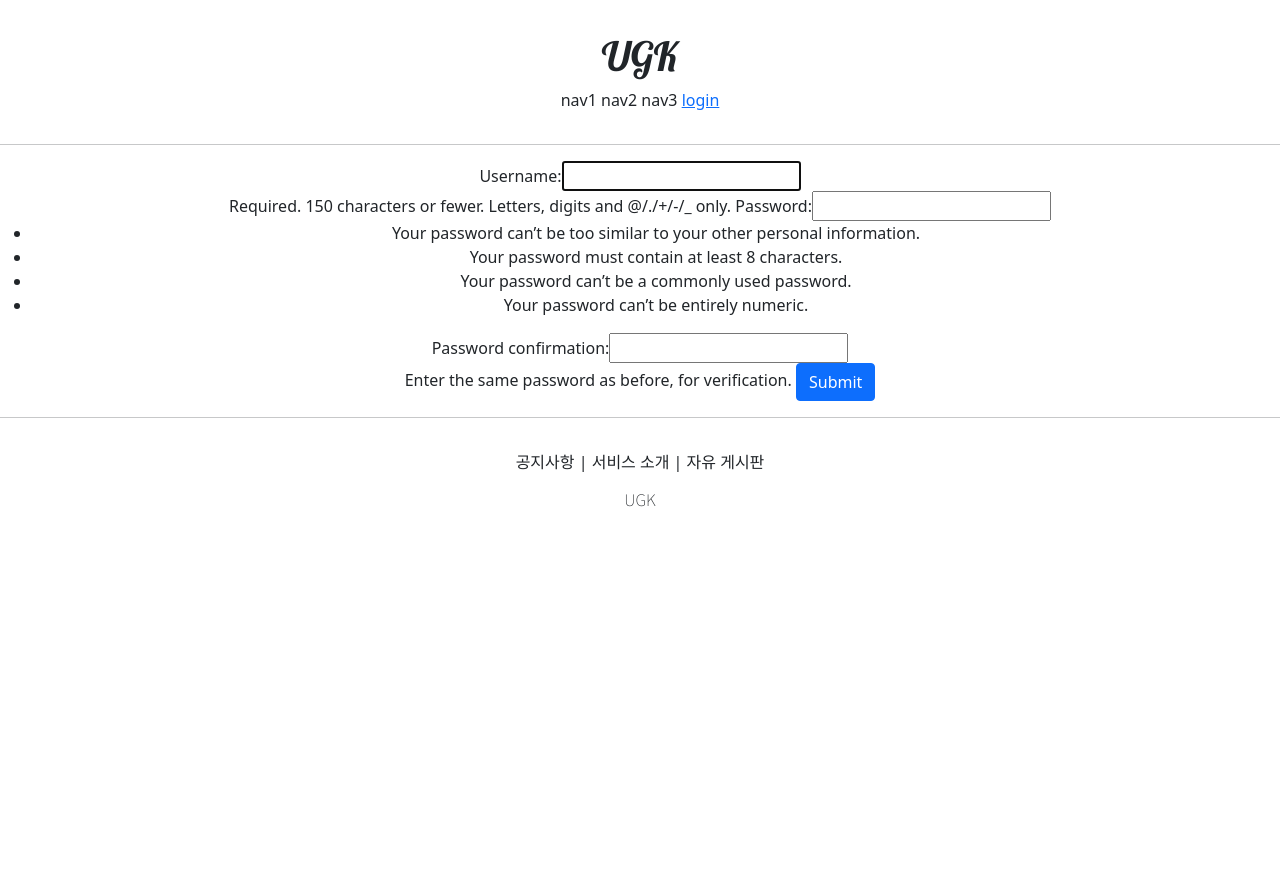
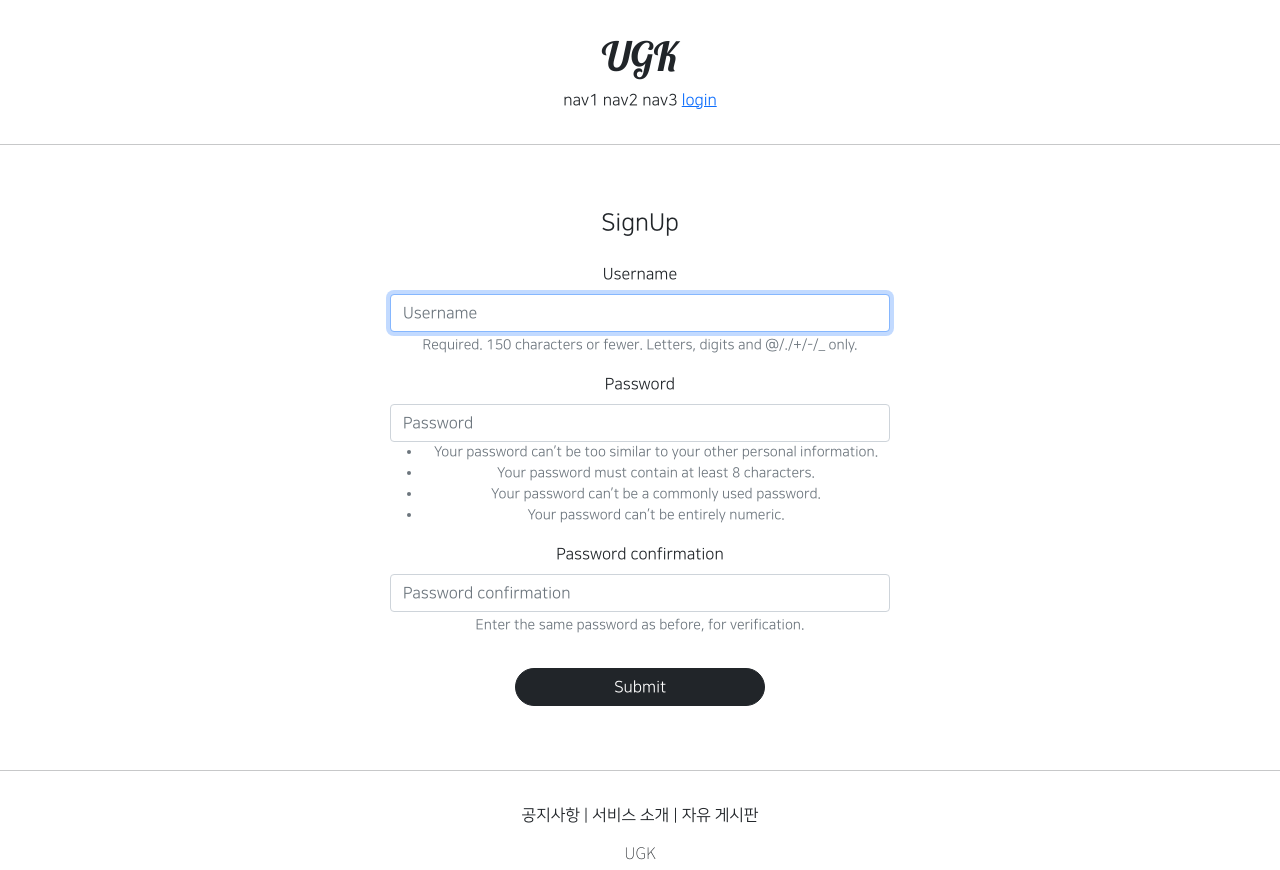
Before and after one commit to ugkim08/Django_study, a Django app: page /account/create/ in a window 1280 px wide. Before the commit the page ends 507 px from the top, so only its background shows below. Run offline with Django 3.2, Linux system fonts and the light colour scheme; some libraries are stand-ins or nearby versions.

Commit message:
Django class 23

```diff
--- a/accountapp/templates/accountapp/create.html
+++ b/accountapp/templates/accountapp/create.html
@@ -1,13 +1,20 @@
 {% extends 'base.html' %}
+{% load bootstrap4 %}
 
 {% block content %}
 
-    <div style="text-align: center">
+    <div style="text-align: center; max-width: 500px; margin: 4rem auto">
+        <div>
+            <!-- 23강 // mb : margin bottom의 악자           -->
+            <h4 class="mb-4">
+                SignUp
+            </h4>
+        </div>
         <form action="{% url 'accountapp:create' %}" method="post">
            {% csrf_token %}
             <!-- 9번 라인은 accountapp 폴더 view.py AccountCreateView class에있는 form_class를 가져다 쓴다는 뜻.           -->
-            {{ form }}
-            <input type="submit" class="btn btn-primary">
+            {% bootstrap_form form %}
+            <input type="submit" class="btn btn-dark rounded-pill col-6 mt-3">
         </form>
 
     </div>
--- a/templates/base.html
+++ b/templates/base.html
@@ -3,7 +3,7 @@
 
 {% include 'head.html' %}
 
-<body>
+<body style="font-family: 'NanumSquareOTFRegular';">
 
     {% include 'header.html' %}
 
--- a/templates/head.html
+++ b/templates/head.html
@@ -19,4 +19,28 @@
 
     <!--DEFAULT CSS LINK-->
     <link rel="stylesheet" type="text/css" href="{% static 'base.css' %}">
+
+    <style>
+        @font-face {
+            font-family: 'NanumSquareOTFBold';
+            src: local('NanumSquareOTFBold'),
+            url("{% static 'fonts/NanumSquareOTFBold.otf' %}") format("opentype");
+        }
+        @font-face {
+            font-family: 'NanumSquareOTFExtraBold';
+            src: local('NanumSquareOTFExtraBold'),
+            url("{% static 'fonts/NanumSquareOTFExtraBold.otf' %}") format("opentype");
+        }
+        @font-face {
+            font-family: 'NanumSquareOTFLight';
+            src: local('NanumSquareOTFLight'),
+            url("{% static 'fonts/NanumSquareOTFLight.otf' %}") format("opentype");
+        }
+        @font-face {
+            font-family: 'NanumSquareOTFRegular';
+            src: local('NanumSquareOTFRegular'),
+            url("{% static 'fonts/NanumSquareOTFRegular.otf' %}") format("opentype");
+        }
+    </style>
+
 </head>
--- a/ugk/settings.py
+++ b/ugk/settings.py
@@ -49,6 +49,7 @@ INSTALLED_APPS = [
     'django.contrib.sessions',
     'django.contrib.messages',
     'django.contrib.staticfiles',
+    'bootstrap4',
     'accountapp',
 ]
 
```
Also changed, not shown: accountapp/templates/accountapp/login.html (+6 -3 lines), static/fonts/NanumSquareOTFBold.otf (added), static/fonts/NanumSquareOTFExtraBold.otf (added), static/fonts/NanumSquareOTFLight.otf (added), static/fonts/NanumSquareOTFRegular.otf (added), 2 other files.
